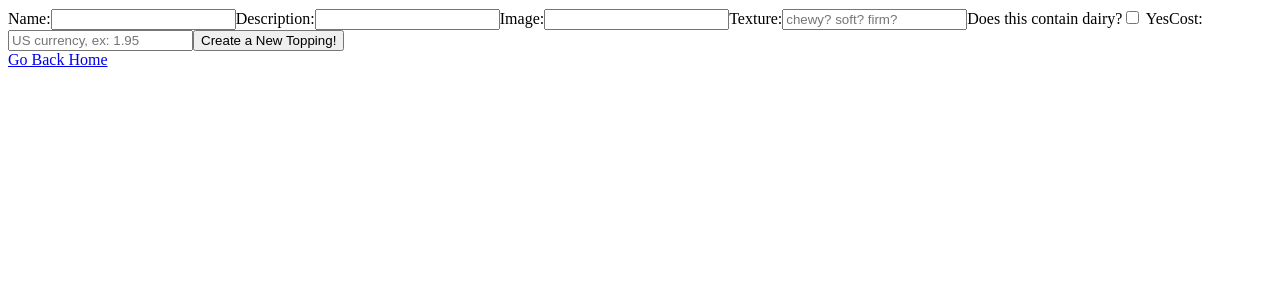
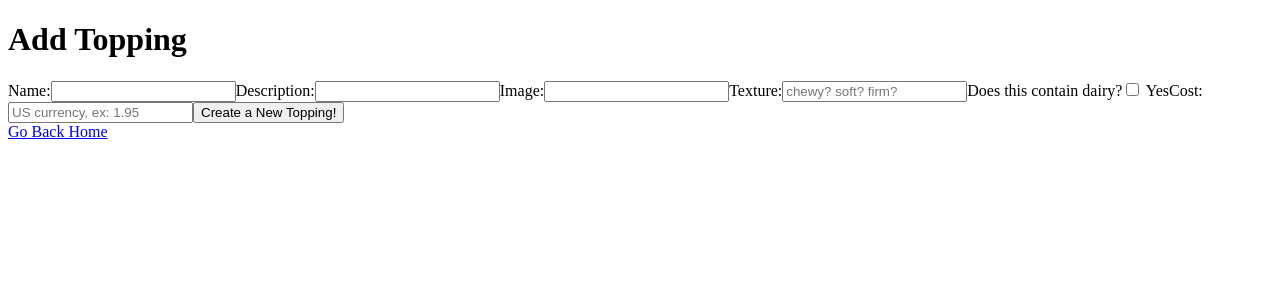
Before and after one commit to katherinemtam/bubble-tea-fe, a React app: page /toppings/add in a window 1280 px wide. Shown: the top 300 px of the page. Built offline with nearby package versions, Linux system fonts and the light colour scheme.

Commit message:
add h1 to add topping form

```diff
--- a/src/components/forms/AddToppings.jsx
+++ b/src/components/forms/AddToppings.jsx
@@ -54,7 +54,10 @@ const AddTopping = () => {
   };
 
   return (
-    <ToppingForm {...topping} onChange={handleChange} onSubmit={handleSubmit} onCheck={handleCheck}/>
+    <>
+      <h1>Add Topping</h1>
+      <ToppingForm {...topping} onChange={handleChange} onSubmit={handleSubmit} onCheck={handleCheck}/>
+    </>
   );
 };
 
```
